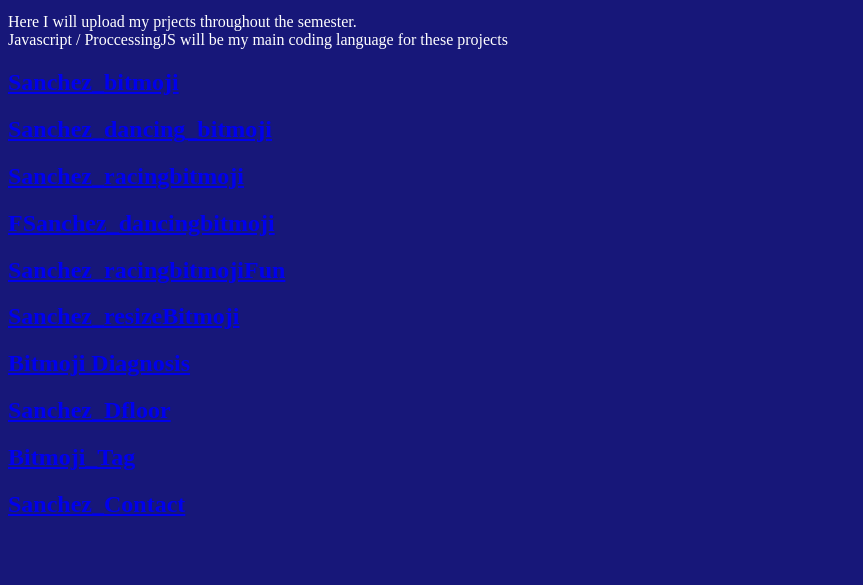
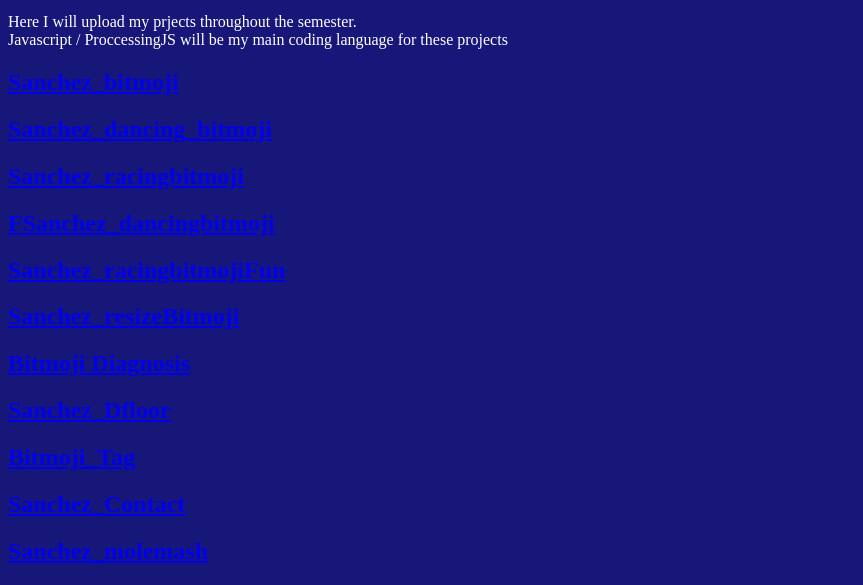
Before and after one commit to LinekerS0125/LinekerS0125.github.io, a plain HTML site: page javascripts.html in a window 1280 px wide. Shown: the part 275-860 px from the top of the page, without its empty margins (0-863 px from the left). Before the commit the page ends 813 px from the top, so only its background shows below. Drawn offline with Linux system fonts and the light colour scheme; a script that the page names is missing.

Commit message:
Add files via upload

```diff
--- a/javascripts.html
+++ b/javascripts.html
@@ -52,5 +52,7 @@
     <h2><a href="https://www.khanacademy.org/computer-programming/bitmoji_tag/5928897287602176">Bitmoji_Tag</a></h2><script src="https://www.khanacademy.org/computer-programming/bitmoji_tag/5928897287602176/embed.js?editor=yes&buttons=no&author=no&embed=yes"></script>
 
     <h2><a href="https://www.khanacademy.org/computer-programming/sanchez_contact/4843906390605824">Sanchez_Contact</a></h2><script src="https://www.khanacademy.org/computer-programming/sanchez_contact/4843906390605824/embed.js?editor=no&buttons=no&author=no&embed=yes"></script>
+
+    <h2><a href="https://www.khanacademy.org/computer-programming/sanchez_molemash/4699969852063744">Sanchez_molemash</a></h2><script src="https://www.khanacademy.org/computer-programming/sanchez_molemash/4699969852063744/embed.js?editor=no&buttons=yes&author=no&embed=yes"></script>
 </body>
 </html>
```
